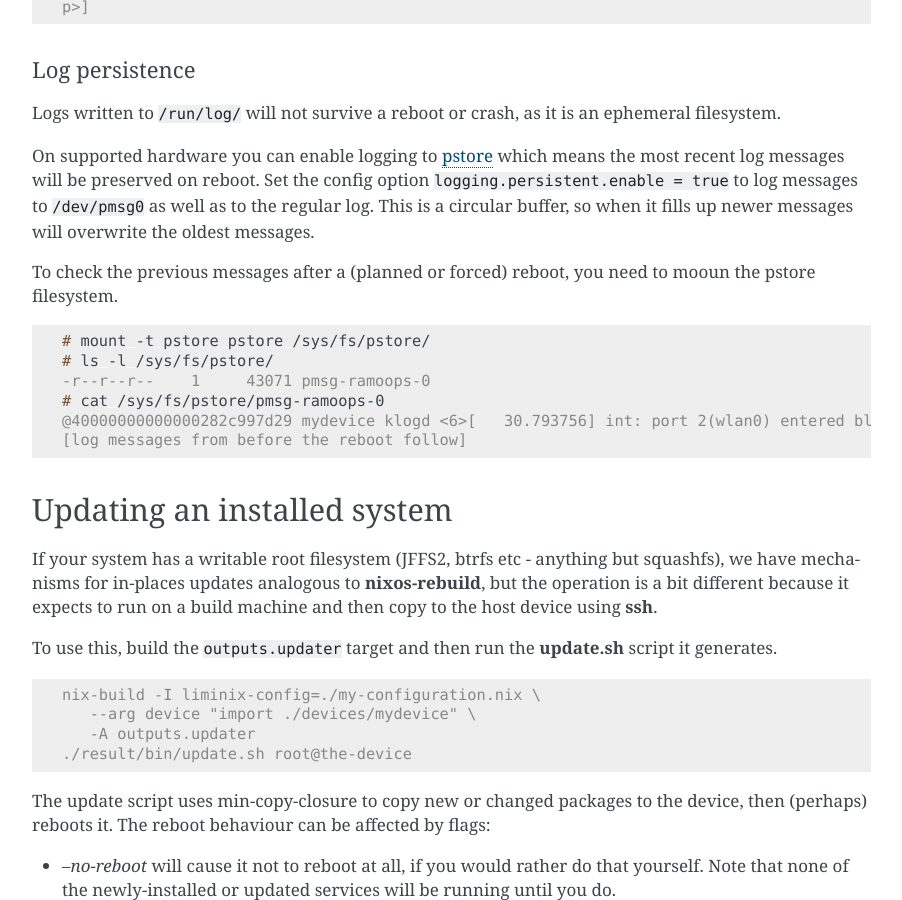
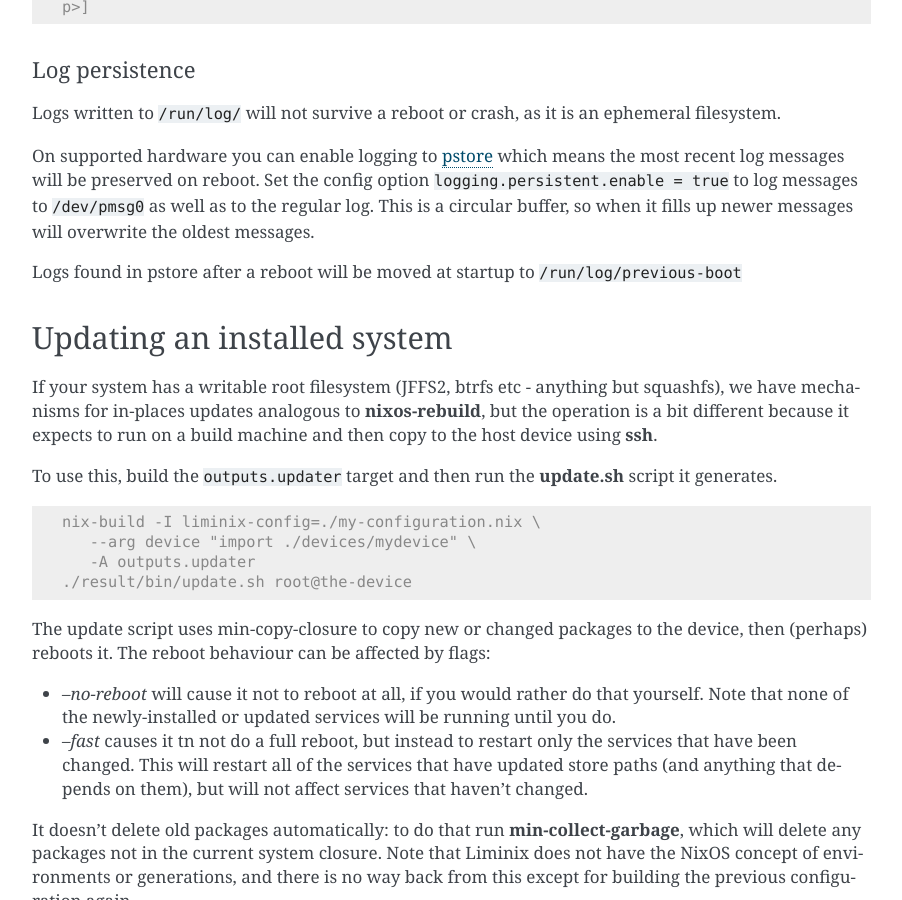
Before and after one commit to telent/liminix, a Sphinx documentation site: the page built from doc/admin.rst, in a window 1280 px wide and 900 px high, scrolled down 2326 px. Shown: the whole window, without its empty margins (282-1184 px from the left). Built offline with Sphinx 7.4.7, drawn with Linux system fonts in a browser that asks for light colours; pages that are not in the unit, such as notebooks, are missing from menus.

Commit message:
in rc.init copy log from previous boot to place of safety

```diff
--- a/doc/admin.rst
+++ b/doc/admin.rst
@@ -145,17 +145,8 @@
 circular buffer, so when it fills up newer messages will overwrite the
 oldest messages.
 
-To check the previous messages after a (planned or forced) reboot,
-you need to mooun the pstore filesystem.
-
-.. code-block:: console
-
-    # mount -t pstore pstore /sys/fs/pstore/
-    # ls -l /sys/fs/pstore/
-    -r--r--r--    1     43071 pmsg-ramoops-0
-    # cat /sys/fs/pstore/pmsg-ramoops-0
-    @40000000000000282c997d29 mydevice klogd <6>[   30.793756] int: port 2(wlan0) entered blocking state
-    [log messages from before the reboot follow]
+Logs found in pstore after a reboot will be moved at startup to
+:file:`/run/log/previous-boot`
 
 
 
```
Also changed, not shown: 1 other file.
